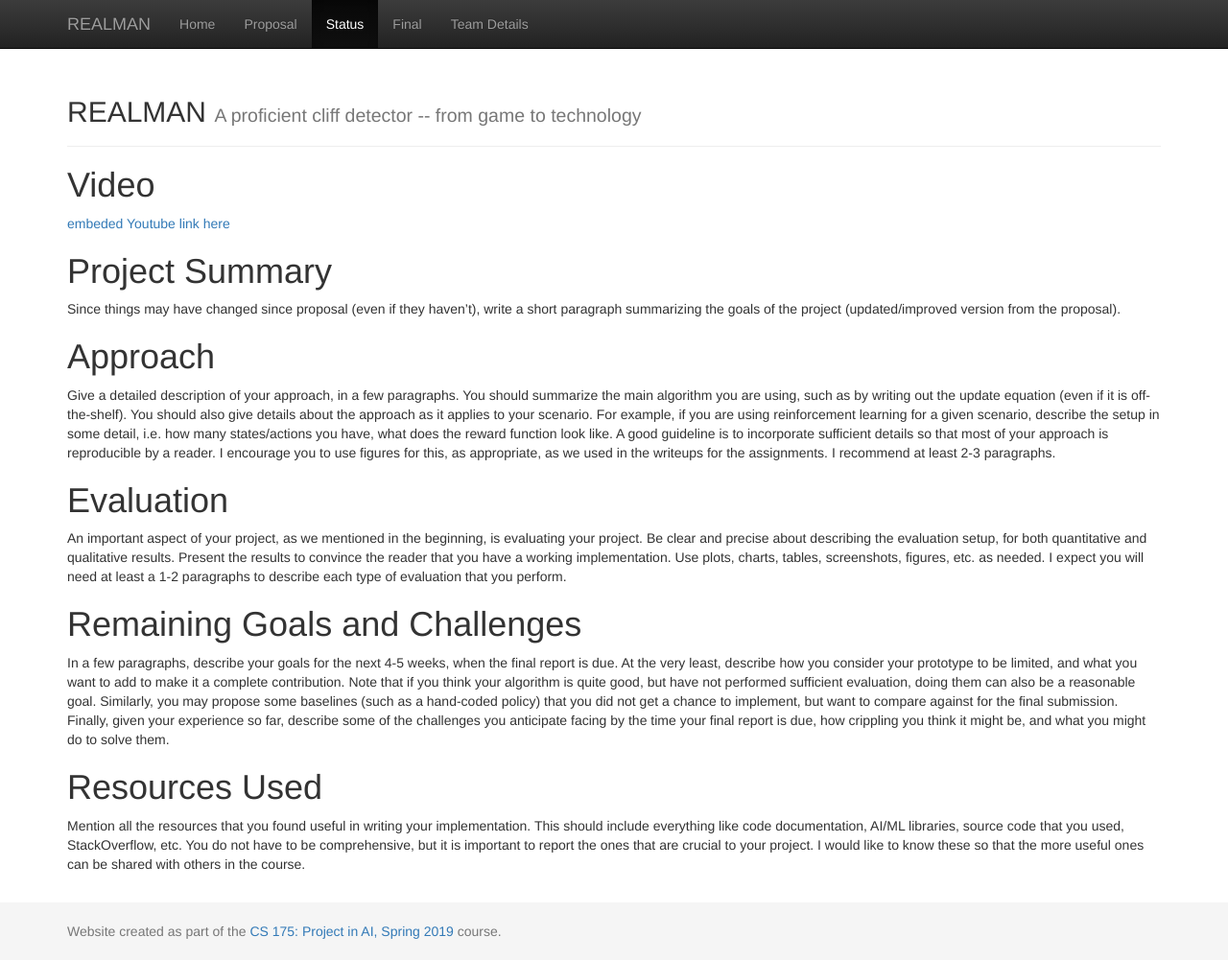
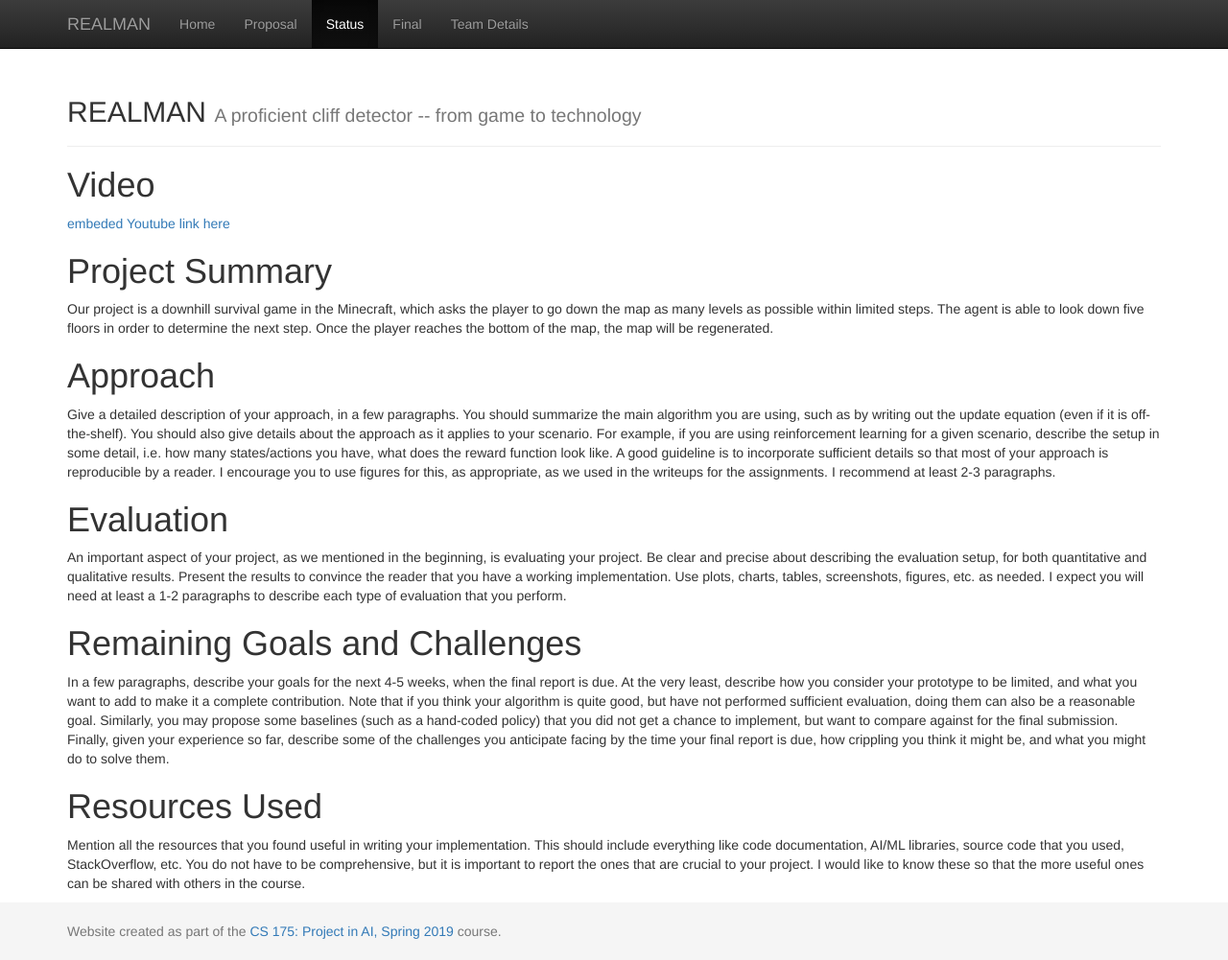
Before and after one commit to JackZhaoYK/REALMAN, a Jekyll site: the page built from docs/status.md, in a window 1280 px wide and 1001 px high. Shown: the whole window at 96% size. Built offline with Jekyll 4.4.1, drawn with Linux system fonts in a browser that asks for light colours.

Commit message:
project summary

```diff
--- a/docs/status.md
+++ b/docs/status.md
@@ -7,7 +7,7 @@ title: Status
 [embeded Youtube link here](a minimum resolution of 1200 × 720 (i.e. 720p))
 
 # Project Summary
-Since things may have changed since proposal (even if they haven’t), write a short paragraph summarizing the goals of the project (updated/improved version from the proposal).
+Our project is a downhill survival game in the Minecraft, which asks the player to go down the map as many levels as possible within limited steps. The agent is able to look down five floors in order to determine the next step. Once the player reaches the bottom of the map, the map will be regenerated.
 
 # Approach
 Give a detailed description of your approach, in a few paragraphs. You should summarize the main algorithm you are using, such as by writing out the update equation (even if it is off-the-shelf). You should also give details about the approach as it applies to your scenario. For example, if you are using reinforcement learning for a given scenario, describe the setup in some detail, i.e. how many states/actions you have, what does the reward function look like. A good guideline is to incorporate sufficient details so that most of your approach is reproducible by a reader. I encourage you to use figures for this, as appropriate, as we used in the writeups for the assignments. I recommend at least 2-3 paragraphs.
```
